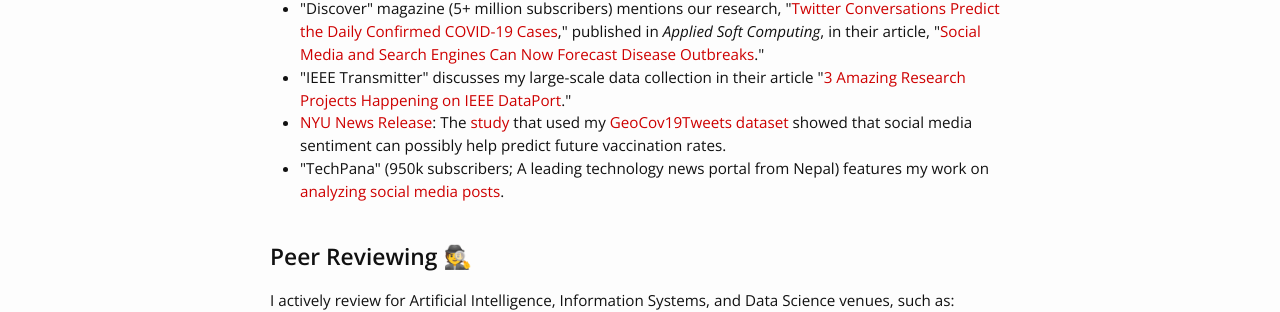
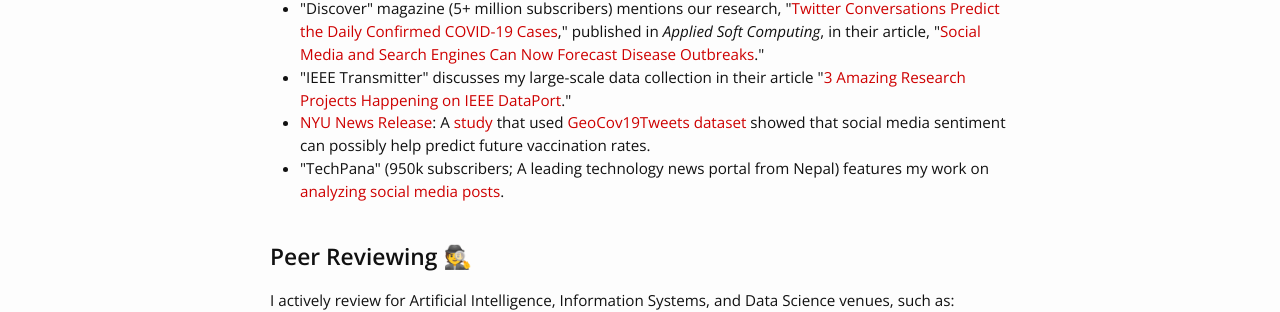
Before and after one commit to rabindralamsal/personal-site, a Jekyll site: the page built from index.html, in a window 1280 px wide. Shown: the part 903-1215 px from the top of the page. Built offline with Jekyll 4.4.1, drawn with Linux system fonts in a browser that asks for light colours.

Commit message:
Update index.html

```diff
--- a/index.html
+++ b/index.html
@@ -40,7 +40,7 @@
 <ul>
 <li>"Discover" magazine (5+ million subscribers) mentions our research, "<a href="https://www.sciencedirect.com/science/article/pii/S1568494622006524">Twitter Conversations Predict the Daily Confirmed COVID-19 Cases</a>," published in <i>Applied Soft Computing</i>, in their article, "<a href="https://www.discovermagazine.com/technology/social-media-and-search-engines-can-now-forecast-disease-outbreaks">Social Media and Search Engines Can Now Forecast Disease Outbreaks</a>."</li>
 <li>"IEEE Transmitter" discusses my large-scale data collection in their article "<a href="https://transmitter.ieee.org/3-amazing-research-projects-happening-on-ieee-dataport/">3 Amazing Research Projects Happening on IEEE DataPort</a>."</li>
-<li><a href="https://www.nyu.edu/about/news-publications/news/2022/may/online-sentiment-about-vaccines-previews-later-vaccination-rates.html">NYU News Release</a>: The <a href="https://academic.oup.com/cid/article/74/Supplement_3/e4/6585957">study</a> that used my <a href="https://ieee-dataport.org/open-access/coronavirus-covid-19-geo-tagged-tweets-dataset">GeoCov19Tweets dataset</a> showed that social media sentiment can possibly help predict future vaccination rates.</li>
+<li><a href="https://www.nyu.edu/about/news-publications/news/2022/may/online-sentiment-about-vaccines-previews-later-vaccination-rates.html">NYU News Release</a>: A <a href="https://academic.oup.com/cid/article/74/Supplement_3/e4/6585957">study</a> that used <a href="https://ieee-dataport.org/open-access/coronavirus-covid-19-geo-tagged-tweets-dataset">GeoCov19Tweets dataset</a> showed that social media sentiment can possibly help predict future vaccination rates.</li>
 <li>"TechPana" (950k subscribers; A leading technology news portal from Nepal) features my work on <a href="https://techpana.com/2020/12734/">analyzing social media posts</a>. </li>
 </div>
 
```
